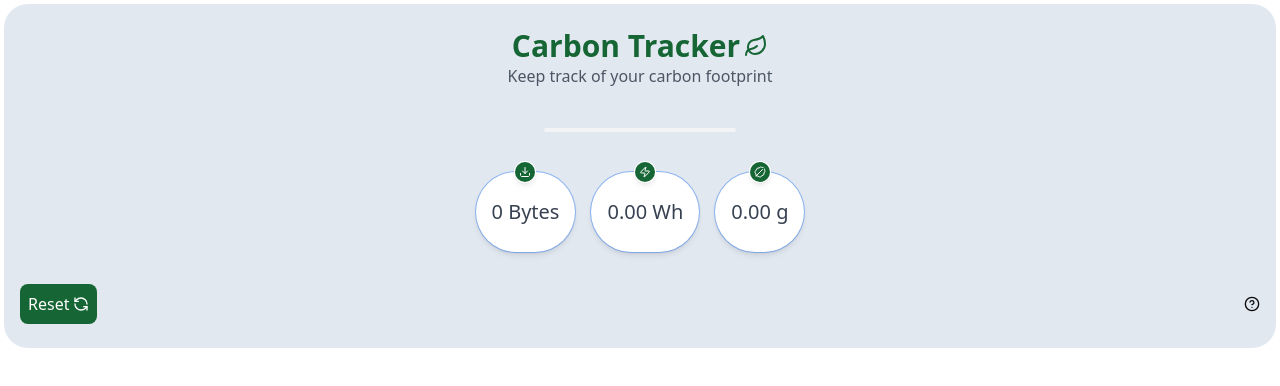
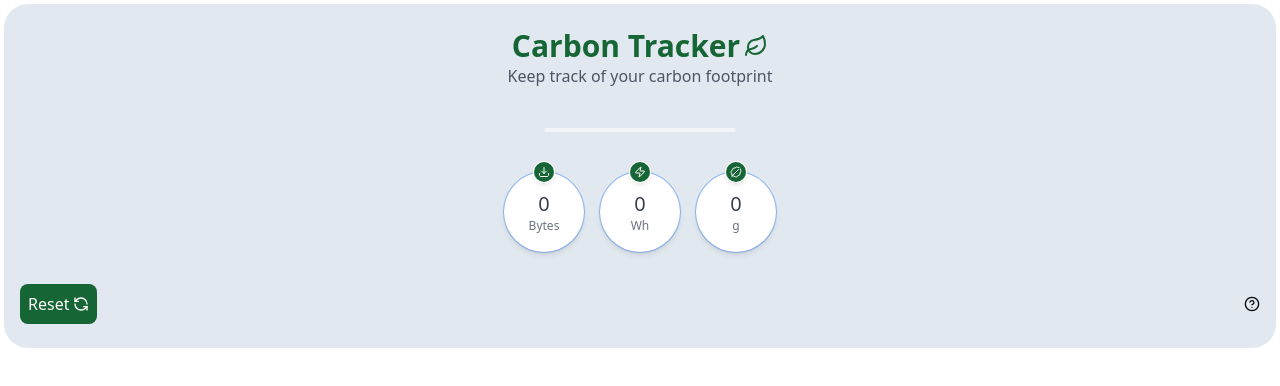
Before and after one commit to guillaume-flambard/carbon-tracker-react, a React (Vite) app: page / in a window 1280 px wide. Shown: the top 386 px of the page. Built offline with nearby package versions, Linux system fonts and the light colour scheme; the HTML template or start-up script is replaced by a standard one.

Commit message:
add units

```diff
--- a/src/lib/utils.ts
+++ b/src/lib/utils.ts
@@ -5,34 +5,27 @@ export const cn = (...inputs: ClassValue[]) => twMerge(clsx(inputs));
 
 // utils.js
 // utils.js
-export function formatBytesToMB(bytes = 0) {
-  if (!bytes) return "0 MB";
-  const megabytes = bytes / 1048576;
-  return `${megabytes.toFixed(2)} MB`; // Format as MB with two decimal places
-}
-
-export function formatBytesToReadable(bytes = 0) {
+export function formatBytes(bytes = 0) {
   if (bytes >= 1e9) {
-    return `${(bytes / 1e9).toFixed(2)} GB`; // Format as GB if the bytes are at least 1 GB
+    return (bytes / 1e9).toFixed(2); // Returns the value in GB
   } else if (bytes >= 1e6) {
-    return `${(bytes / 1e6).toFixed(2)} MB`; // Format as MB otherwise
+    return (bytes / 1e6).toFixed(2); // Returns the value in MB
   } else if (bytes >= 1000) {
-    return `${(bytes / 1000).toFixed(2)} KB`; // Format as KB if small
+    return (bytes / 1000).toFixed(2); // Returns the value in KB
   }
-  return `${bytes} Bytes`; // Use Bytes for very small amounts
+  return bytes.toString(); // Returns the value in Bytes
 }
 
 export function formatEnergy(wh = 0) {
   if (wh < 1) {
-    return `${(wh * 1000).toFixed(2)} Wh
-    `; // Convert kWh to Wh and format if less than 1 kWh
+    return (wh * 1000).toFixed(2); // Convert kWh to Wh and format if less than 1 kWh
   }
-  return `${wh.toFixed(2)} kWh`; // Format kWh with two decimal places
+  return wh.toFixed(2); // Returns value in kWh
 }
 
 export function formatCO2(kg = 0) {
   if (kg < 1) {
-    return `${(kg * 1000).toFixed(2)} g`; // Convert kg to grams and format if less than 1 kg
+    return (kg * 1000).toFixed(2); // Convert kg to grams and format if less than 1 kg
   }
-  return `${kg.toFixed(2)} kg`; // Format kg with two decimal places
+  return kg.toFixed(2); // Returns value in kg
 }
--- a/src/popup/Popup.tsx
+++ b/src/popup/Popup.tsx
@@ -1,7 +1,7 @@
 // Popup.tsx
 import { HelpCircle } from "lucide-react";
 import React, { useEffect, useState } from "react";
-import { formatBytesToReadable, formatCO2, formatEnergy } from "../lib/utils";
+import { formatBytes, formatCO2, formatEnergy } from "../lib/utils";
 import {
   AccordionPopup,
   CounterCircle,
@@ -22,14 +22,29 @@ const Popup: React.FC = () => {
     setShow(!show);
   };
 
+  const determineUnit = (value: number, type: "data" | "energy" | "co2") => {
+    if (type === "data") {
+      if (value >= 1000) return "GB";
+      if (value >= 1) return "MB";
+      if (value < 1 && value > 0) return "KB";
+      return "Bytes";
+    }
+    if (type === "energy") return value < 1 ? "Wh" : "kWh";
+    if (type === "co2") return value < 1 ? "g" : "kg";
+  };
+
   useEffect(() => {
     const fetchData = () => {
       chrome.storage.local.get(
         ["totalDataReceived", "totalEnergyConsumed", "totalCo2Emissions"],
         (result) => {
-          setDataReceived(result.totalDataReceived || 0);
-          setEnergyConsumed(result.totalEnergyConsumed || 0);
-          setCo2Emissions(result.totalCo2Emissions || 0);
+          setDataReceived(
+            parseFloat(formatBytes(result.totalDataReceived || 0))
+          );
+          setEnergyConsumed(
+            parseFloat(formatEnergy(result.totalEnergyConsumed || 0))
+          );
+          setCo2Emissions(parseFloat(formatCO2(result.totalCo2Emissions || 0)));
         }
       );
     };
@@ -62,18 +77,21 @@ const Popup: React.FC = () => {
       <div className="my-8 flex justify-center items-center gap-4">
         <CounterCircle
           id="dataReceived"
-          value={formatBytesToReadable(dataReceived)}
+          value={dataReceived}
           icon={<DownloadIcon />}
+          unit={determineUnit(dataReceived, "data")}
         />
         <CounterCircle
           id="energyConsumed"
-          value={formatEnergy(energyConsumed)}
+          value={energyConsumed}
           icon={<ZapIcon />}
+          unit={determineUnit(energyConsumed, "energy")}
         />
         <CounterCircle
           id="co2Emissions"
-          value={formatCO2(co2Emissions)}
+          value={co2Emissions}
           icon={<LeafyIcon />}
+          unit={determineUnit(co2Emissions, "co2")}
         />
       </div>
       <div className="flex items-center justify-between">
```
